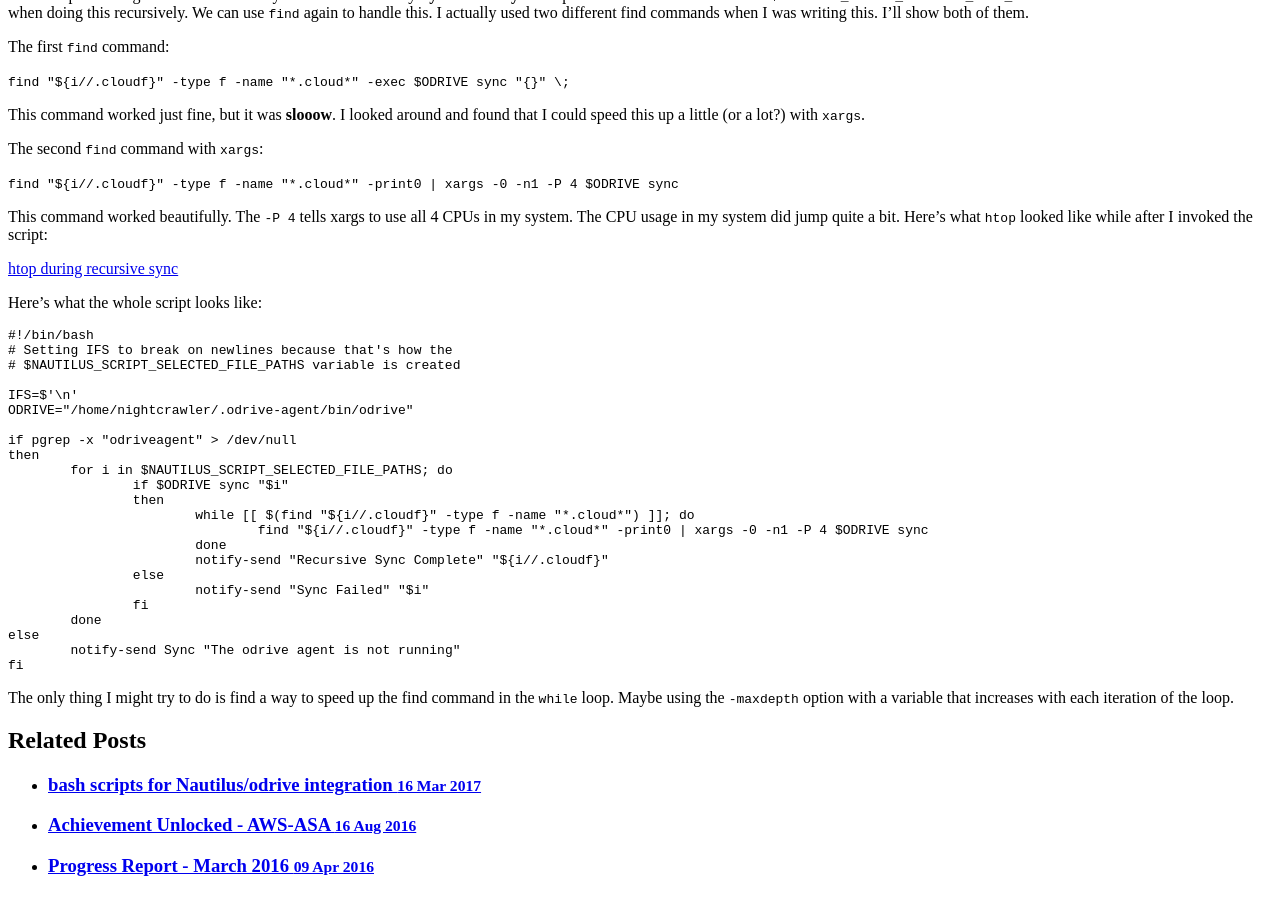
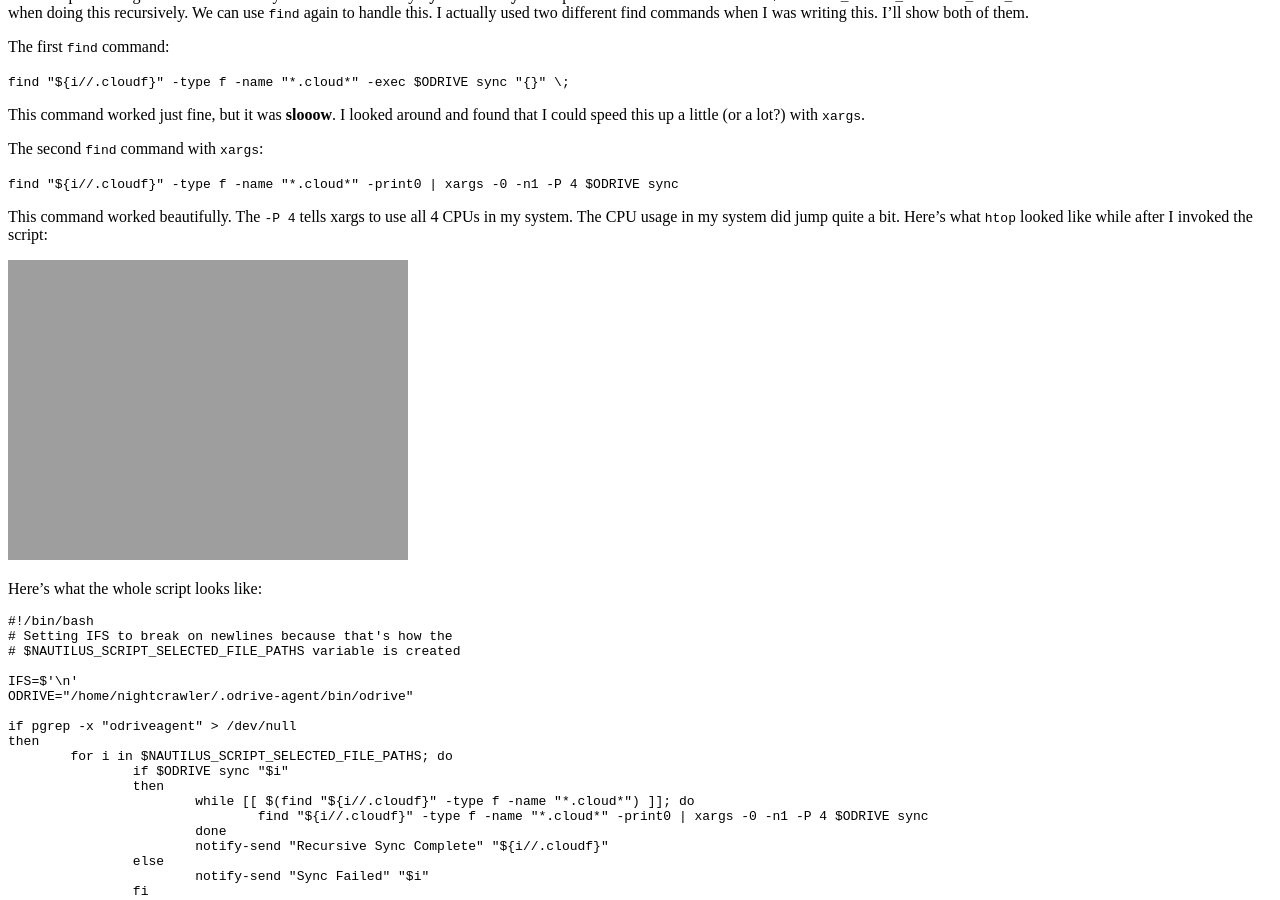
Before and after one commit to nightcrawler086/nightcrawler086.github.io, a Jekyll site: the page built from _posts/2017-03-17-recursive-sync-nautilus-odrive.md, in a window 1280 px wide and 900 px high, scrolled down 523 px. Built offline with Jekyll 4.4.1, drawn with Linux system fonts in a browser that asks for light colours.

Commit message:
trying to embed the gif

```diff
--- a/_posts/2017-03-17-recursive-sync-nautilus-odrive.md
+++ b/_posts/2017-03-17-recursive-sync-nautilus-odrive.md
@@ -28,7 +28,7 @@ The second `find` command with `xargs`:
 
 This command worked beautifully.  The `-P 4` tells xargs to use all 4 CPUs in my system.  The CPU usage in my system did jump quite a bit.  Here's what `htop` looked like while after I invoked the script:
 
-[htop during recursive sync]({{ site.url }}/public/htop-recursive-sync.gif)
+![htop during recursive sync]({{ site.url }}/public/htop-recursive-sync.gif)
 
 Here's what the whole script looks like:
 
```
